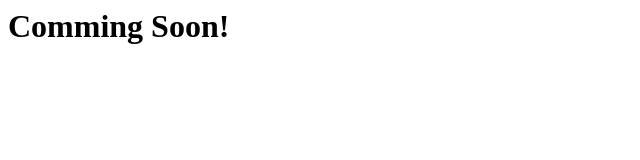
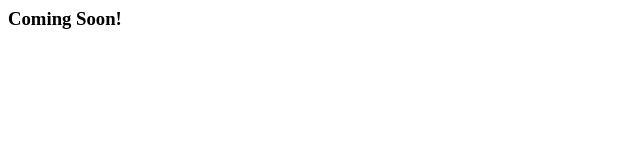
Before and after one commit to thisYogesh/manandyog, a plain HTML site: page index.html in a window 1280 px wide. Shown: the whole page, without its empty margins (0-640 px from the left). Drawn offline with Linux system fonts and the light colour scheme.

Commit message:
Update index.html

```diff
--- a/index.html
+++ b/index.html
@@ -1 +1,13 @@
-<h1>Comming Soon!</h1>
+<html>
+  <head>
+    <link rel="preconnect" href="https://fonts.googleapis.com">
+    <link rel="preconnect" href="https://fonts.gstatic.com" crossorigin>
+    <link href="https://fonts.googleapis.com/css2?family=Roboto:wght@300;400&display=swap" rel="stylesheet">
+  </head>
+
+  <body>
+    <div class="main">
+      <h3>Coming Soon!</h3>
+    </div>
+  </body>
+</html>
```
